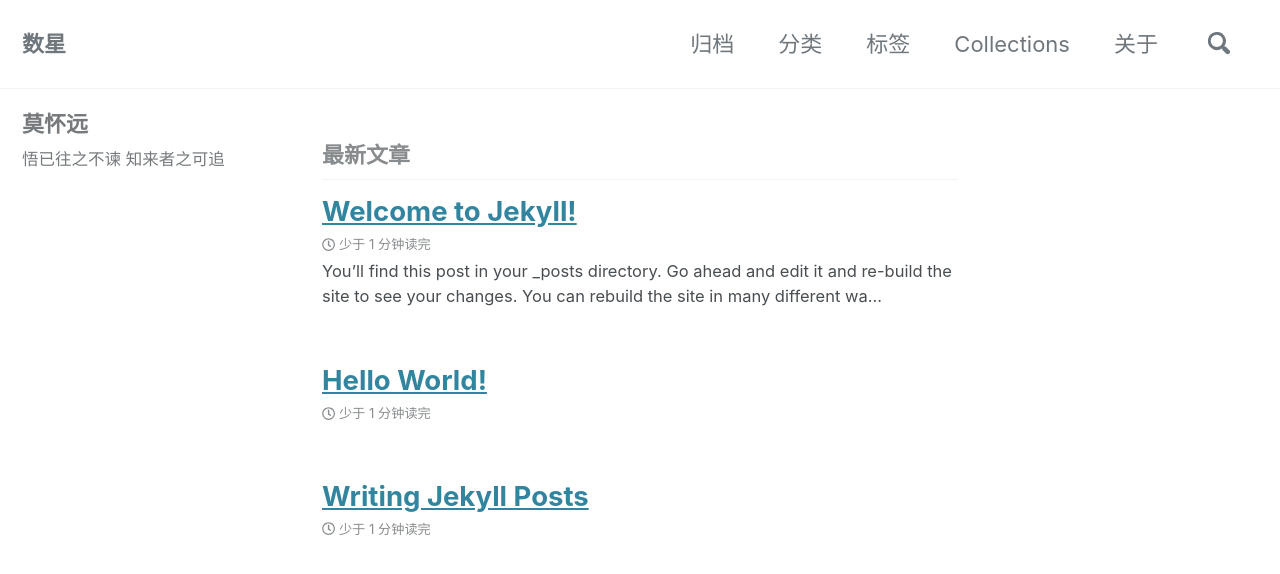
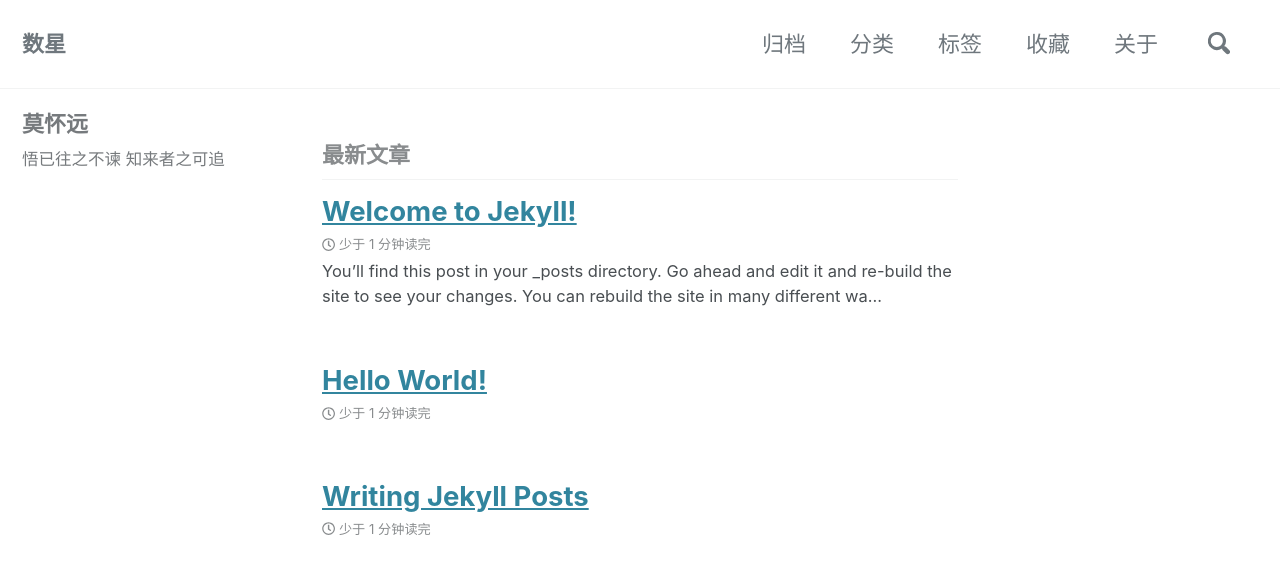
Before and after one commit to kuangyl0212/kuangyl0212.github.io.bak, a Jekyll site: the page built from index.html, in a window 1280 px wide and 900 px high. Shown: the top 574 px of the window. Built offline with Jekyll 4.4.1, drawn with Linux system fonts in a browser that asks for light colours; cached includes are drawn as plain includes; nearby versions of some CDN libraries; the list of posts is cut into pages by our own code.

Commit message:
update nav

```diff
--- a/_data/navigation.yml
+++ b/_data/navigation.yml
@@ -5,7 +5,7 @@ main:
     url: /categories/
   - title: "标签"
     url: /tags/
-  - title: "Collections"
+  - title: "收藏"
     url: /collection-archive/
   - title: "关于"
     url: /about
```
